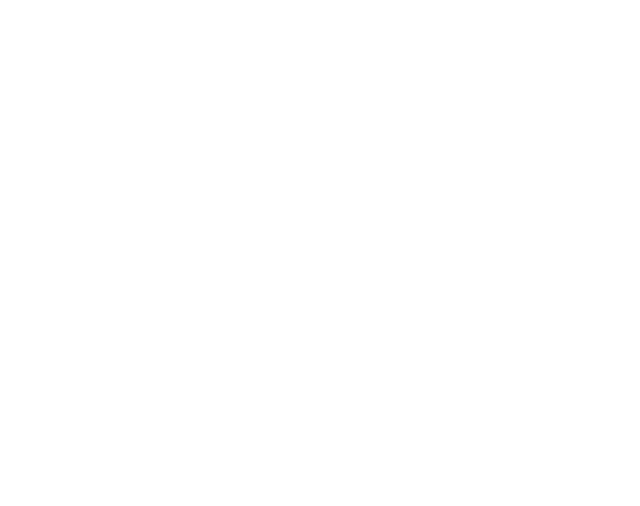
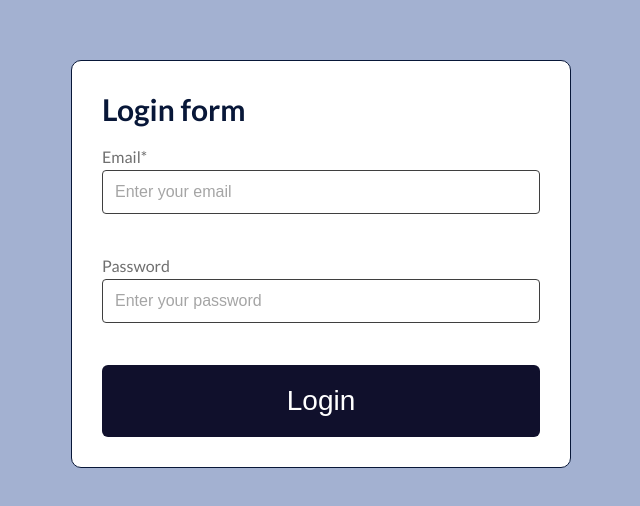
Before and after one commit to olena1205/71_react_ts, a React (Vite) app: page / in a window 1280 px wide. Shown: the part 136-642 px from the top of the page, without its empty margins (319-959 px from the left). Built offline with nearby package versions, Linux system fonts and the light colour scheme; a web font is replaced by a local one.

Commit message:
add lesson12

```diff
--- a/package.json
+++ b/package.json
@@ -13,9 +13,11 @@
     "@emotion/react": "^11.14.0",
     "@emotion/styled": "^11.14.1",
     "axios": "^1.13.2",
+    "formik": "^2.4.9",
     "react": "^19.1.1",
     "react-dom": "^19.1.1",
-    "uuid": "^13.0.0"
+    "uuid": "^13.0.0",
+    "yup": "^1.7.1"
   },
   "devDependencies": {
     "@eslint/js": "^9.36.0",
--- a/src/App.tsx
+++ b/src/App.tsx
@@ -6,6 +6,8 @@
 // import Lesson08 from "lessons/Lesson08/Lesson08";
 // import Lesson09 from "lessons/Lesson09/Lesson09";
 // import Lesson10 from "lessons/Lesson10/Lesson10";
+import Lesson12 from "lessons/Lesson12/Lesson12";
+
 
 // Импорты домашних работ
 
@@ -27,6 +29,9 @@
 
       {/* Лекция 10 - useEffect*/}
       {/* <Lesson10 /> */}
+
+      {/* Лекция 12 - Formik*/}
+      <Lesson12 />
     </>
   );
 }
--- a/src/components/Input/Input.tsx
+++ b/src/components/Input/Input.tsx
@@ -8,6 +8,7 @@
   label,
   placeholder,
   value,
+  error,
   onChange,
 }: InputProps) {
   return (
@@ -21,6 +22,7 @@
         value={value}
         onChange={onChange}
       />
+      <div className="error">{error}</div>
     </div>
   );
 }
--- a/src/components/Input/styles.css
+++ b/src/components/Input/styles.css
@@ -22,3 +22,9 @@
 input::placeholder {
   color: #a5a5a5;
 }
+
+.error{
+   height: 18px;
+  color: red;
+  font-size: 18px;
+}
--- a/src/components/Input/types.ts
+++ b/src/components/Input/types.ts
@@ -7,5 +7,6 @@
   label?: string;
   placeholder?: string;
   value?: string;
+  error?: string;
   onChange?: (event: ChangeEvent<HTMLInputElement>) => void;
 }
--- /dev/null
+++ b/src/components/LoginForm/LoginForm.tsx
@@ -0,0 +1,78 @@
+import { useFormik } from "formik";
+import * as Yup from "yup";
+
+import Button from "components/Button/Button";
+import Input from "components/Input/Input";
+import { LoginFormComponent, Title } from "./styles";
+import type { LoginFormValues } from "./types";
+
+function LoginForm() {
+  // ----Создание валидационной схемы с помощью Yup
+  const shema = Yup.object().shape({
+    email: Yup.string()
+      .required("Field email is required")
+      .email("Field has type email")
+      .max(20, "Max 20 symbols")
+      .min(10, "Min 10 symbols")
+      .typeError("Email must be string"),
+    password: Yup.number()
+      .required("Field password is required")
+      .test(
+        "Check max",
+        "Max 20 symbols",
+        (value) => String(value).length <= 20
+      )
+      .typeError("Password must be numbers"),
+  });
+
+  // --- Настройка формы через Formik
+  // Для контроля формы через формик нужно использовать хук из Formik, который
+  // называется useFormik. Хук useFormik принимает в качестве аргумента объект с
+  // настройками формы и возвращает объект с помощью которого мы можем контроливать
+  // определённую форму
+  const formik = useFormik({
+    // в объекте есть два обязательных свойства initialValues и onSubmit
+    // initialValues содержит объект, у которого ключами являются значения name из полей формы,
+    // а значениями свойств - первоначальные значения, которые должны быть в полях
+    initialValues: {
+      email: "",
+      password: "",
+    } as LoginFormValues,
+    // Добавление валидационной схемы
+    validationSchema: shema,
+    validateOnChange: false,
+    // onSubmit должно содержать функцию, которая будет вызвана тогда, когда произойдёт submit формы
+    // в первом параметре этой функции мы получаем доступ к актуальным значениям из полей
+    onSubmit: (values: LoginFormValues): void => {
+      console.log(values);
+    },
+  });
+
+  console.log(formik);
+
+  return (
+    <LoginFormComponent onSubmit={formik.handleSubmit}>
+      <Title>Login form</Title>
+      <Input
+        name="email"
+        label="Email*"
+        placeholder="Enter your email"
+        value={formik.values.email}
+        onChange={formik.handleChange}
+        error={formik.errors.email}
+      />
+      <Input
+        name="password"
+        label="Password"
+        placeholder="Enter your password"
+        type="password"
+        value={formik.values.password}
+        onChange={formik.handleChange}
+        error={formik.errors.password}
+      />
+      <Button type="submit" name="Login" />
+    </LoginFormComponent>
+  );
+}
+
+export default LoginForm;
--- /dev/null
+++ b/src/components/LoginForm/styles.ts
@@ -0,0 +1,20 @@
+import styled from "@emotion/styled";
+import { css } from "@emotion/react";
+const boxBasicStyles = css`
+  display: flex;
+  flex-direction: column;
+`;
+export const LoginFormComponent = styled.form`
+  ${boxBasicStyles}
+  gap: 20px;
+  width: 500px;
+  padding: 30px;
+  background: white;
+  border: 1px solid rgba(8, 23, 56, 1);
+  border-radius: 10px;
+`;
+export const Title = styled.div`
+  font-size: 30px;
+  color: rgba(8, 23, 56, 1);
+  font-weight: bold;
+`;
--- /dev/null
+++ b/src/components/LoginForm/types.ts
@@ -0,0 +1,4 @@
+export interface LoginFormValues{
+    email:string
+    password:string
+}
--- /dev/null
+++ b/src/lessons/Lesson12/Lesson12.tsx
@@ -0,0 +1,12 @@
+import LoginForm from "components/LoginForm/LoginForm";
+import { Lesson12Wrapper } from "./styles";
+
+function Lesson12() {
+  return (
+    <Lesson12Wrapper>
+      <LoginForm />
+    </Lesson12Wrapper>
+  );
+}
+
+export default Lesson12;
--- /dev/null
+++ b/src/lessons/Lesson12/styles.ts
@@ -0,0 +1,15 @@
+import styled from "@emotion/styled";
+import { css } from "@emotion/react";
+const boxBasicStyles = css`
+  display: flex;
+  flex-direction: column;
+  align-items: center;
+  justify-content: center;
+`;
+export const Lesson12Wrapper = styled.div`
+  ${boxBasicStyles}
+  gap: 30px;
+  flex: 1;
+  padding: 50px;
+  background: rgba(163, 177, 209, 1);
+`;
```
Also changed, not shown: 1 other file (tests, documents, lock files or other folders).
